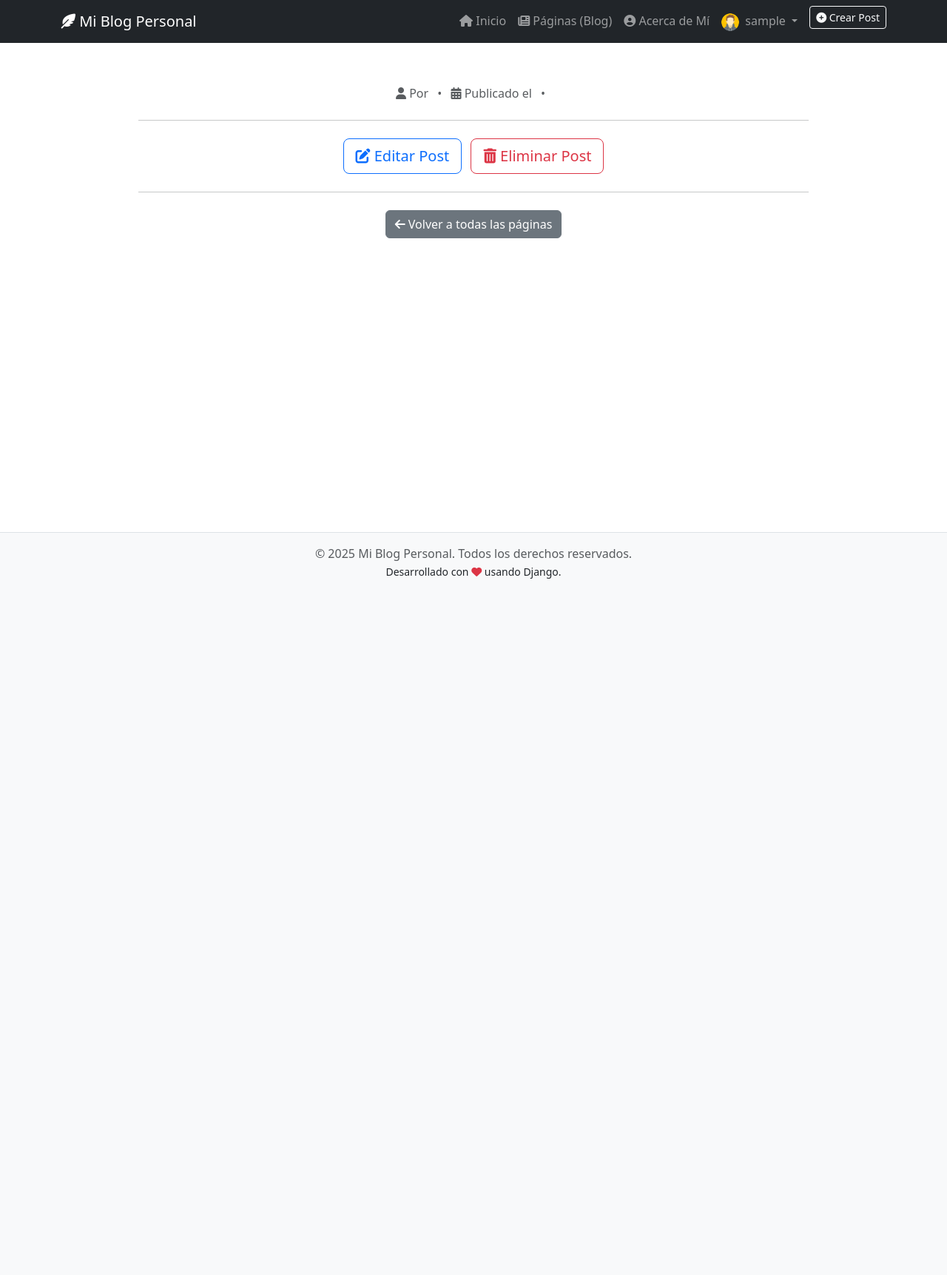
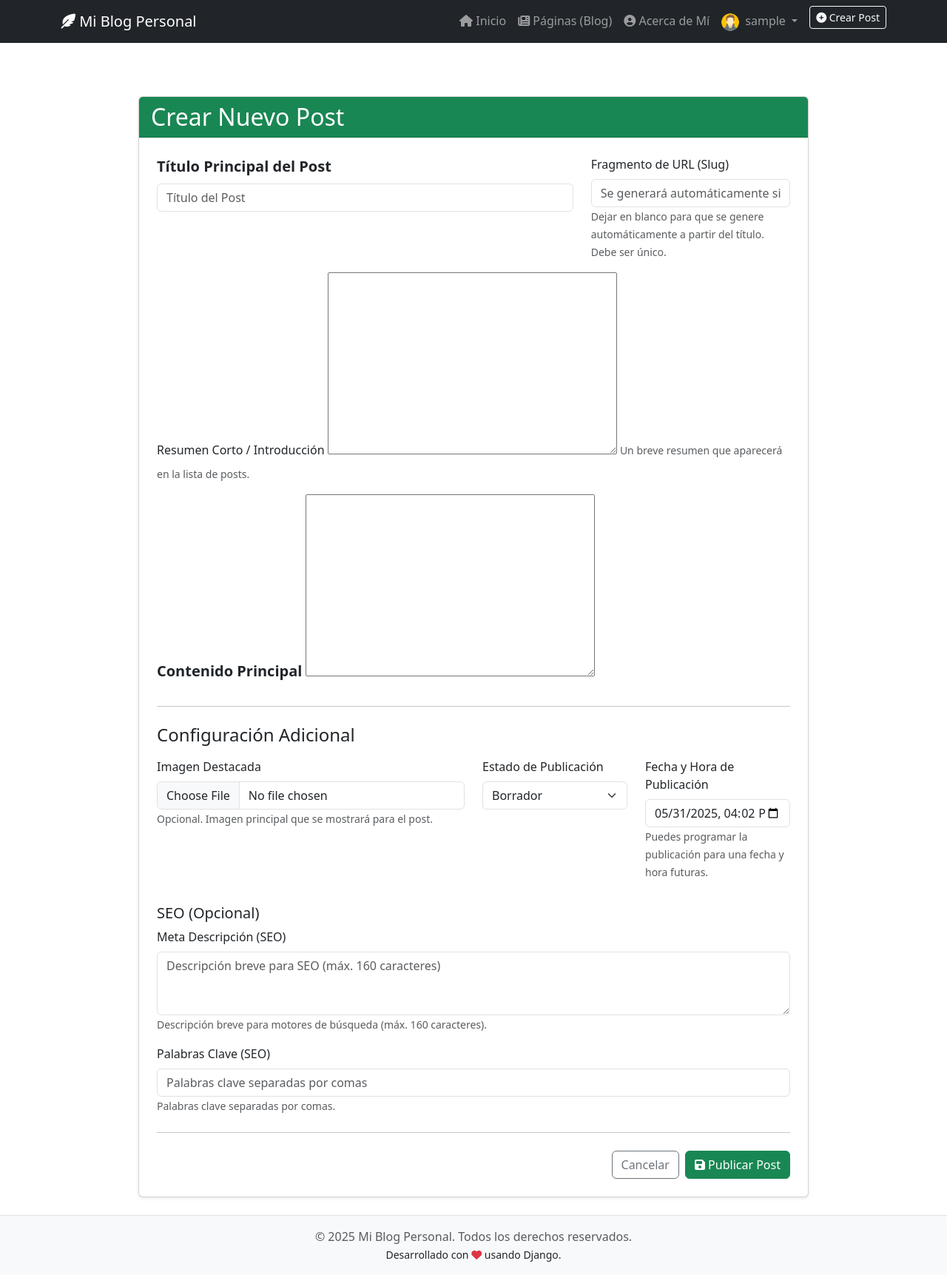
Before and after one commit to Schimizzi/blog_xa_coder, a Django app: page /post/new/ in a window 1280 px wide. Shown: the whole page at 74% size. Before the commit the page ends 782 px from the top, so only its background shows below. Run offline with Django 5.2, Linux system fonts and the light colour scheme; the visitor is signed in with stand-in values (Sample User, id 1); some libraries are stand-ins or nearby versions.

Commit message:
solucionado_post

```diff
--- a/accounts/urls.py
+++ b/accounts/urls.py
@@ -10,11 +10,15 @@
     path('logout/', views.CustomLogoutView.as_view(), name='logout'),
 
     # URLs de Perfil
+    # La URL para editar el perfil DEBE ir ANTES de la que captura <username>
+    path('profile/edit/', views.ProfileUpdateView.as_view(), name='profile_update'),
+
     # Vista del perfil propio (sin username en la URL, usa el usuario logueado)
     path('profile/', views.profile_view, name='profile_view_self'),
+
     # Vista del perfil de otro usuario (con username en la URL)
+    # Esta es la ruta que estaba capturando 'edit' incorrectamente.
     path('profile/<str:username>/', views.profile_view, name='profile_view_user'),
-    path('profile/edit/', views.ProfileUpdateView.as_view(), name='profile_update'),
 
     # URLs de Cambio de Contraseña
     path('password/change/', views.CustomPasswordChangeView.as_view(), name='password_change'),
--- a/blog_app/templates/blog_app/about.html
+++ b/blog_app/templates/blog_app/about.html
@@ -36,9 +36,8 @@
                     <p>Puedes encontrarme en mis redes sociales o enviarme un mensaje.</p>
                     <p>
                         {# Agrega aquí tus enlaces a redes sociales #}
-                        <a href="#" class="btn btn-outline-primary btn-lg m-1"><i class="fab fa-linkedin"></i> LinkedIn</a>
-                        <a href="#" class="btn btn-outline-dark btn-lg m-1"><i class="fab fa-github"></i> GitHub</a>
-                        <a href="#" class="btn btn-outline-info btn-lg m-1"><i class="fab fa-twitter"></i> Twitter</a>
+                        <a href="https://www.linkedin.com/in/claudio-schimizzi-904988331/" target="_blank" rel="noopener noreferrer" class="btn btn-outline-primary btn-lg m-1"><i class="fab fa-linkedin"></i> LinkedIn</a>
+                        <a href="https://github.com/Schimizzi" target="_blank" rel="noopener noreferrer" class="btn btn-outline-dark btn-lg m-1"><i class="fab fa-github"></i> GitHub</a>
                     </p>
                 </div>
             </div>
--- a/blog_app/templates/blog_app/post_form.html
+++ b/blog_app/templates/blog_app/post_form.html
@@ -1,78 +1,128 @@
 {% extends "base.html" %}
 {% load static %}
 
-{% block title %}{{ post.title|default:"Detalle del Post" }} - Mi Blog{% endblock %}
+{% block title %}{{ page_title|default:"Gestionar Post" }} - Mi Blog{% endblock %}
 
 {% block extra_head %}
-    {% if post.meta_description %}
-    <meta name="description" content="{{ post.meta_description }}">
-    {% endif %}
-    {% if post.keywords %}
-    <meta name="keywords" content="{{ post.keywords }}">
-    {% endif %}
+    {# Cargar los media necesarios para el widget de CKEditor #}
+    {{ form.media }}
 {% endblock %}
 
 {% block content %}
-<div class="container mt-4">
-    <article class="post-detail">
-        <div class="row justify-content-center">
-            <div class="col-lg-10">
-                <header class="mb-4 text-center">
-                    <h1 class="display-4 fw-bold">{{ post.title }}</h1>
-                    <div class="post-meta text-muted mt-2">
-                        <i class="fas fa-user"></i> Por <a href="{% url 'accounts:profile_view_user' username=post.author.username %}">{{ post.author.username }}</a>
-                        <span class="mx-2">&bull;</span>
-                        <i class="fas fa-calendar-alt"></i> Publicado el {{ post.published_date|date:"d F, Y H:i" }}
-                        {% if post.updated_at|timesince:post.published_date > "0 minutes" and post.updated_at != post.published_date %}
-                            <span class="mx-2">&bull;</span>
-                            <i class="fas fa-sync-alt"></i> Actualizado: {{ post.updated_at|date:"d F, Y H:i" }}
+<div class="container mt-5">
+    <div class="row justify-content-center">
+        <div class="col-lg-10">
+            <div class="card shadow-sm">
+                <div class="card-header {% if form_mode == 'create' %}bg-success{% else %}bg-info{% endif %} text-white">
+                    <h2 class="card-title mb-0">{{ page_title }}</h2>
+                </div>
+                <div class="card-body p-4">
+                    <form method="post" enctype="multipart/form-data" novalidate> {# enctype es crucial para la subida de archivos #}
+                        {% csrf_token %}
+
+                        {% if form.non_field_errors %}
+                            <div class="alert alert-danger">
+                                {% for error in form.non_field_errors %}
+                                    <p class="mb-0">{{ error }}</p>
+                                {% endfor %}
+                            </div>
                         {% endif %}
-                         {% if post.author == request.user or request.user.is_staff %}
-                            <span class="mx-2">&bull;</span>
-                            <span class="badge {% if post.status == 'published' %}bg-success{% else %}bg-warning text-dark{% endif %}">{{ post.get_status_display }}</span>
-                        {% endif %}
-                    </div>
-                </header>
 
-                {% if post.get_featured_image_url %}
-                <figure class="text-center mb-4">
-                    <img src="{{ post.get_featured_image_url }}" class="img-fluid rounded shadow-sm" alt="[Imagen destacada de {{ post.title }}]" style="max-height: 500px;">
-                </figure>
-                {% endif %}
+                        {# Renderizar campos individualmente para mayor control o usar un bucle #}
+                        <div class="row">
+                            <div class="col-md-8">
+                                <div class="mb-3">
+                                    <label for="{{ form.title.id_for_label }}" class="form-label fs-5 fw-bold">{{ form.title.label }}</label>
+                                    {{ form.title }}
+                                    {% if form.title.help_text %}<small class="form-text text-muted">{{ form.title.help_text }}</small>{% endif %}
+                                    {% for error in form.title.errors %}<div class="invalid-feedback d-block">{{ error }}</div>{% endfor %}
+                                </div>
+                            </div>
+                            <div class="col-md-4">
+                                 <div class="mb-3">
+                                    <label for="{{ form.slug.id_for_label }}" class="form-label">{{ form.slug.label }}</label>
+                                    {{ form.slug }}
+                                    {% if form.slug.help_text %}<small class="form-text text-muted">{{ form.slug.help_text }}</small>{% endif %}
+                                    {% for error in form.slug.errors %}<div class="invalid-feedback d-block">{{ error }}</div>{% endfor %}
+                                </div>
+                            </div>
+                        </div>
 
-                <section class="post-content ck-content fs-5">
-                    {# El contenido de CKEditor ya es seguro si se usa RichTextUploadingField y el filtro |safe #}
-                    {# Si hay un resumen, podrías mostrarlo antes del contenido principal o integrarlo #}
-                    {% if post.summary %}
-                        <div class="alert alert-light lead fs-5" style="font-style: italic;">
-                            {{ post.summary|safe }}
+                        <div class="mb-3">
+                            <label for="{{ form.summary.id_for_label }}" class="form-label">{{ form.summary.label }}</label>
+                            {{ form.summary }} {# CKEditor se renderizará aquí #}
+                            {% if form.summary.help_text %}<small class="form-text text-muted">{{ form.summary.help_text }}</small>{% endif %}
+                            {% for error in form.summary.errors %}<div class="invalid-feedback d-block">{{ error }}</div>{% endfor %}
                         </div>
+
+                        <div class="mb-3">
+                            <label for="{{ form.content.id_for_label }}" class="form-label fs-5 fw-bold">{{ form.content.label }}</label>
+                            {{ form.content }} {# CKEditor se renderizará aquí #}
+                            {% if form.content.help_text %}<small class="form-text text-muted">{{ form.content.help_text }}</small>{% endif %}
+                            {% for error in form.content.errors %}<div class="invalid-feedback d-block">{{ error }}</div>{% endfor %}
+                        </div>
+
                         <hr class="my-4">
-                    {% endif %}
-                    {{ post.content|safe }}
-                </section>
+                        <h4 class="mb-3">Configuración Adicional</h4>
 
-                {% if post.author == request.user or request.user.is_staff %}
-                <hr class="my-4">
-                <div class="text-center mb-4">
-                    <a href="{% url 'blog:post_update' post.slug %}" class="btn btn-lg btn-outline-primary me-2">
-                        <i class="fas fa-edit"></i> Editar Post
-                    </a>
-                    <a href="{% url 'blog:post_delete' post.slug %}" class="btn btn-lg btn-outline-danger">
-                        <i class="fas fa-trash-alt"></i> Eliminar Post
-                    </a>
+                        <div class="row">
+                            <div class="col-md-6">
+                                <div class="mb-3">
+                                    <label for="{{ form.featured_image.id_for_label }}" class="form-label">{{ form.featured_image.label }}</label>
+                                    {% if form.instance.pk and form.instance.get_featured_image_url %} {# Modificado: solo mostrar si la instancia ya existe (tiene pk) #}
+                                    <p class="mb-1">
+                                        <small>Actual: <a href="{{ form.instance.get_featured_image_url }}" target="_blank">{{ form.instance.featured_image.name|truncatechars:30 }}</a></small>
+                                        <br><img src="{{ form.instance.get_featured_image_url }}" alt="[Imagen destacada actual]" style="max-height: 80px; margin-top: 5px; border-radius: 4px;">
+                                    </p>
+                                    {% endif %}
+                                    {{ form.featured_image }}
+                                    {% if form.featured_image.help_text %}<small class="form-text text-muted">{{ form.featured_image.help_text }}</small>{% endif %}
+                                    {% for error in form.featured_image.errors %}<div class="invalid-feedback d-block">{{ error }}</div>{% endfor %}
+                                </div>
+                            </div>
+                             <div class="col-md-3">
+                                <div class="mb-3">
+                                    <label for="{{ form.status.id_for_label }}" class="form-label">{{ form.status.label }}</label>
+                                    {{ form.status }}
+                                    {% if form.status.help_text %}<small class="form-text text-muted">{{ form.status.help_text }}</small>{% endif %}
+                                    {% for error in form.status.errors %}<div class="invalid-feedback d-block">{{ error }}</div>{% endfor %}
+                                </div>
+                            </div>
+                            <div class="col-md-3">
+                                <div class="mb-3">
+                                    <label for="{{ form.published_date.id_for_label }}" class="form-label">{{ form.published_date.label }}</label>
+                                    {{ form.published_date }}
+                                    {% if form.published_date.help_text %}<small class="form-text text-muted">{{ form.published_date.help_text }}</small>{% endif %}
+                                    {% for error in form.published_date.errors %}<div class="invalid-feedback d-block">{{ error }}</div>{% endfor %}
+                                </div>
+                            </div>
+                        </div>
+
+                        <h5 class="mt-3 mb-2">SEO (Opcional)</h5>
+                         <div class="mb-3">
+                            <label for="{{ form.meta_description.id_for_label }}" class="form-label">{{ form.meta_description.label }}</label>
+                            {{ form.meta_description }}
+                            {% if form.meta_description.help_text %}<small class="form-text text-muted">{{ form.meta_description.help_text }}</small>{% endif %}
+                            {% for error in form.meta_description.errors %}<div class="invalid-feedback d-block">{{ error }}</div>{% endfor %}
+                        </div>
+                         <div class="mb-3">
+                            <label for="{{ form.keywords.id_for_label }}" class="form-label">{{ form.keywords.label }}</label>
+                            {{ form.keywords }}
+                            {% if form.keywords.help_text %}<small class="form-text text-muted">{{ form.keywords.help_text }}</small>{% endif %}
+                            {% for error in form.keywords.errors %}<div class="invalid-feedback d-block">{{ error }}</div>{% endfor %}
+                        </div>
+
+                        <hr class="my-4">
+                        <div class="d-grid gap-2 d-md-flex justify-content-md-end">
+                            <a href="{% if form.instance.pk %}{{ form.instance.get_absolute_url }}{% else %}{% url 'blog:post_list' %}{% endif %}" class="btn btn-outline-secondary">Cancelar</a>
+                            <button type="submit" class="btn {% if form_mode == 'create' %}btn-success{% else %}btn-info{% endif %}">
+                                <i class="fas fa-save"></i> {% if form_mode == 'create' %}Publicar Post{% else %}Guardar Cambios{% endif %}
+                            </button>
+                        </div>
+                    </form>
                 </div>
-                {% endif %}
-
-                <hr class="my-4">
-                <div class="text-center">
-                     <a href="{% url 'blog:post_list' %}" class="btn btn-secondary"><i class="fas fa-arrow-left"></i> Volver a todas las páginas</a>
-                </div>
-
-                {# Aquí podrías añadir una sección de comentarios si la implementas en el futuro #}
-
             </div>
         </div>
-    </article>
+    </div>
 </div>
 {% endblock %}
```
Also changed, not shown: accounts/views.py (+20 -5 lines), README.md, media/post_images/post_new_claudios/default_avatar.png (added).
